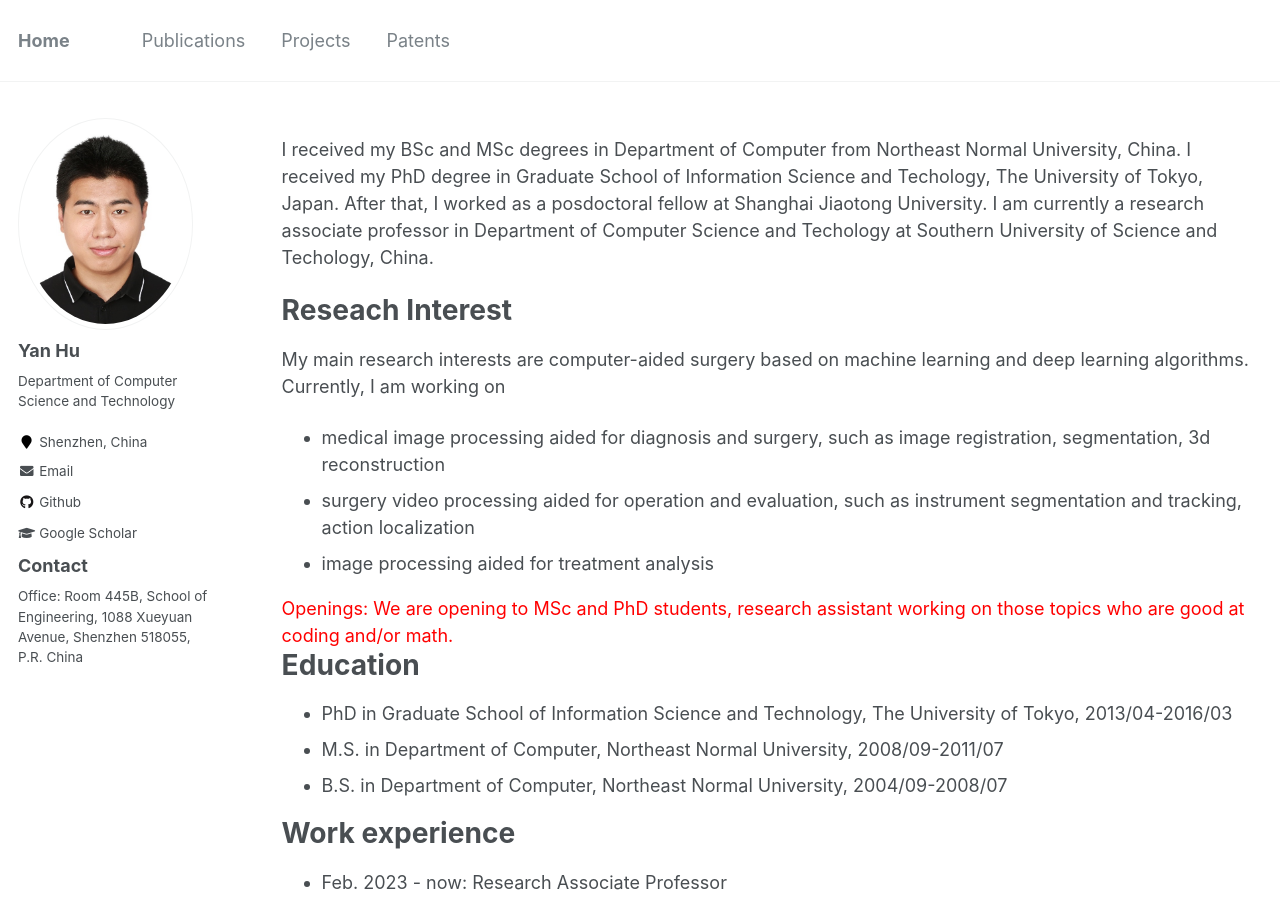
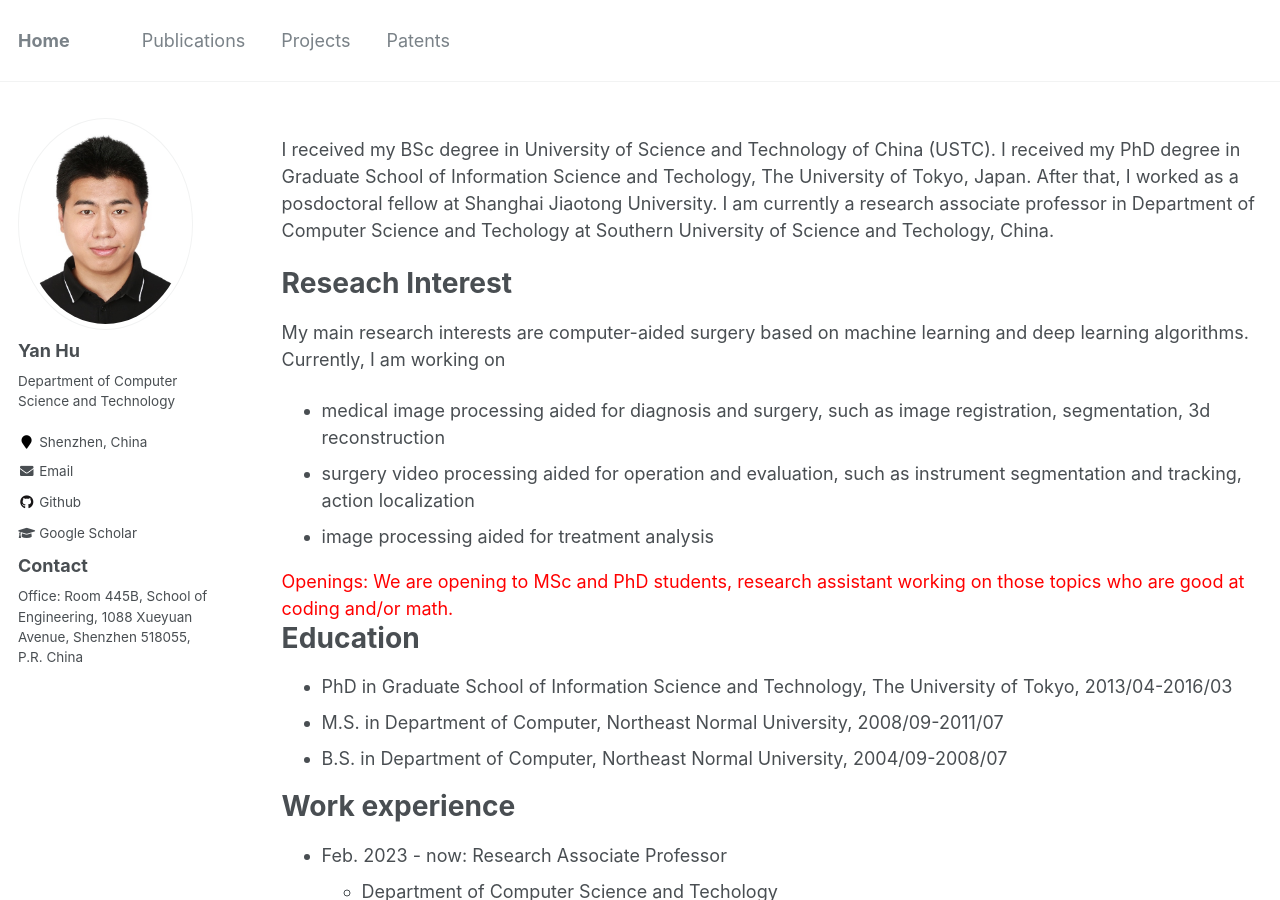
Before and after one commit to jrch507/jrch507.github.io, a Jekyll site: the page built from _pages/about.md, in a window 1280 px wide and 900 px high. Built offline with Jekyll 4.4.1, drawn with Linux system fonts in a browser that asks for light colours.

Commit message:
Update about.md

```diff
--- a/_pages/about.md
+++ b/_pages/about.md
@@ -8,7 +8,7 @@ redirect_from:
   - /about
 ---
 
-I received my BSc and MSc degrees in Department of Computer from Northeast Normal University, China. I received my PhD degree in Graduate School of Information Science and Techology, The University of Tokyo, Japan. After that, I worked as a posdoctoral fellow at Shanghai Jiaotong University. I am currently a research associate professor in Department of Computer Science and Techology at Southern University of Science and Techology, China.
+I received my BSc degree in University of Science and Technology of China (USTC). I received my PhD degree in Graduate School of Information Science and Techology, The University of Tokyo, Japan. After that, I worked as a posdoctoral fellow at Shanghai Jiaotong University. I am currently a research associate professor in Department of Computer Science and Techology at Southern University of Science and Techology, China.
 
 Reseach Interest
 ======
```
